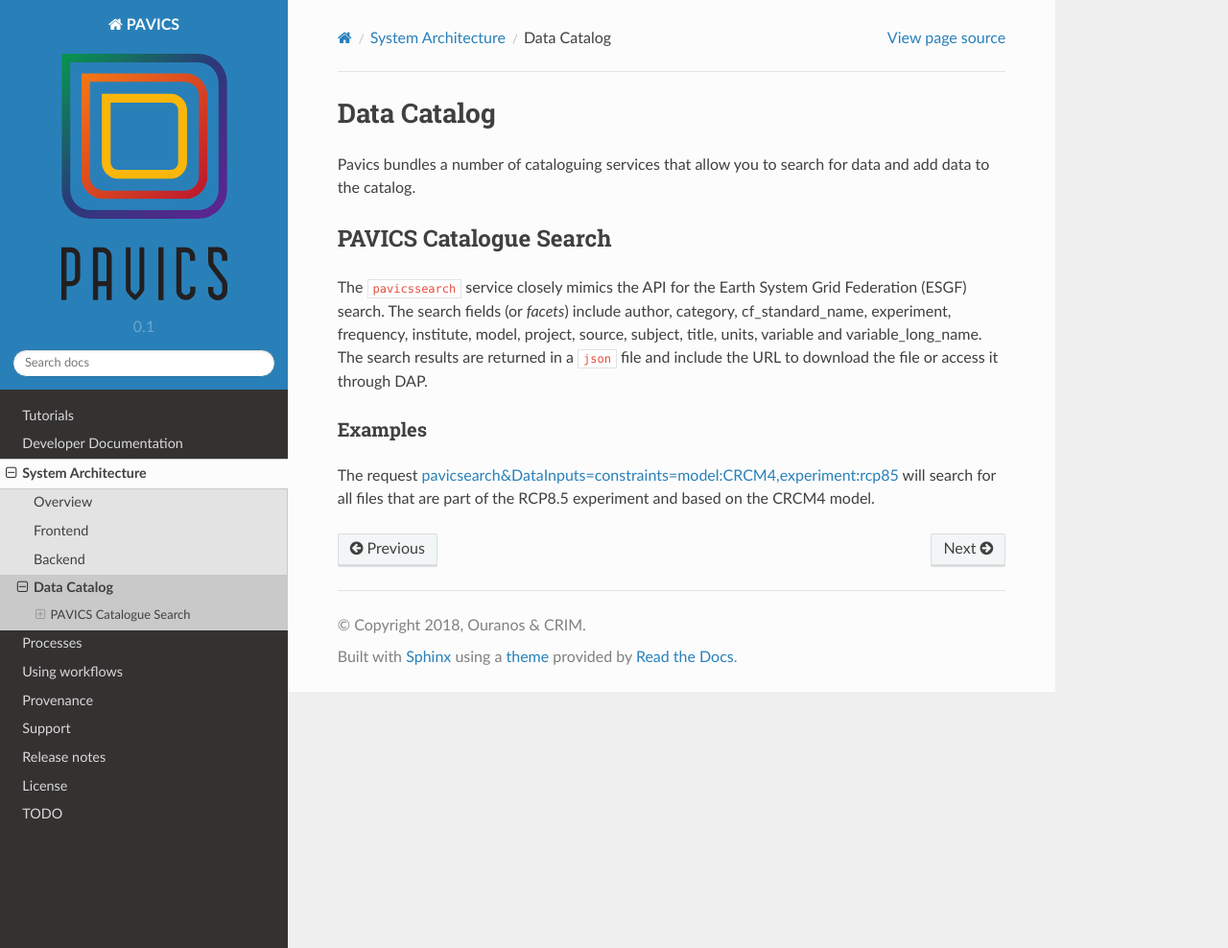
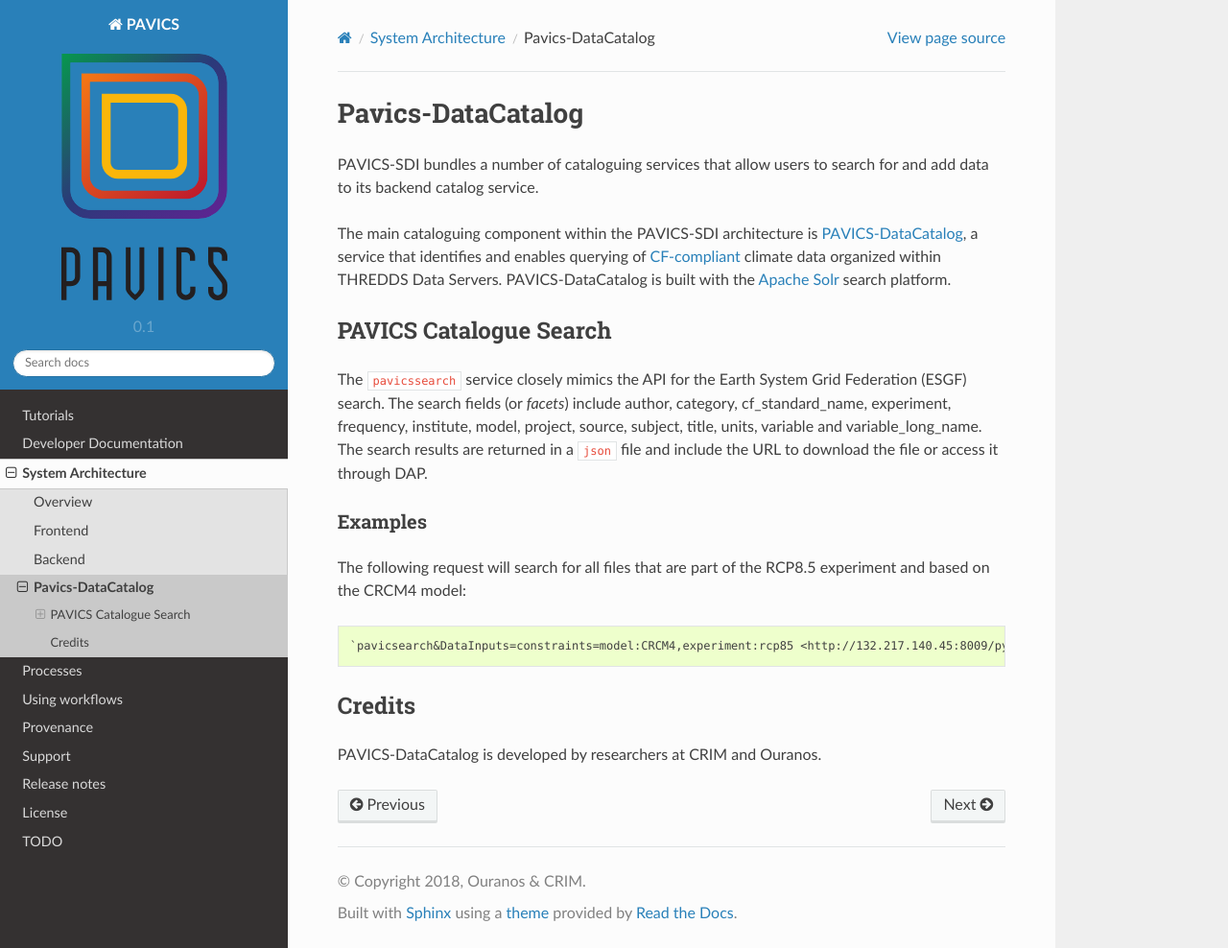
Before and after one commit to Ouranosinc/pavics-sdi, a Sphinx documentation site: the page built from docs/source/arch/data_catalog.rst, in a window 1280 px wide and 988 px high. Shown: the whole window at 96% size. Built offline with Sphinx 7.4.7 and the Read the Docs theme 2.0.0, drawn with Linux system fonts in a browser that asks for light colours.

Commit message:
Elaborated on DataCatalog and introduced elements to frontend

```diff
--- a/docs/source/arch/data_catalog.rst
+++ b/docs/source/arch/data_catalog.rst
@@ -1,20 +1,21 @@
-Data Catalog
-============
+Pavics-DataCatalog
+==================
 
-Pavics bundles a number of cataloguing services that allow you to search
-for data and add data to the catalog.
+PAVICS-SDI bundles a number of cataloguing services that allow users to search for and add data to its backend catalog service.
+
+The main cataloguing component within the PAVICS-SDI architecture is `PAVICS-DataCatalog <https://www.github.com/ouranosinc/PAVICS-DataCatalog/>`_, a service that identifies and enables querying of `CF-compliant <http://cfconventions.org/>`_ climate data organized within THREDDS Data Servers. PAVICS-DataCatalog is built with the `Apache Solr <https://lucene.apache.org/solr/>`_ search platform.
 
 PAVICS Catalogue Search
 -----------------------
-The ``pavicssearch`` service closely mimics the API for the Earth
-System Grid Federation (ESGF) search. The search fields (or *facets*)
-include author, category, cf_standard_name, experiment, frequency,
-institute, model, project, source, subject, title, units, variable and
-variable_long_name. The search results are returned in a ``json`` file and
-include the URL to download the file or access it through DAP.
-
+The ``pavicssearch`` service closely mimics the API for the Earth System Grid Federation (ESGF) search. The search fields (or *facets*) include author, category, cf_standard_name, experiment, frequency, institute, model, project, source, subject, title, units, variable and variable_long_name. The search results are returned in a ``json`` file and include the URL to download the file or access it through DAP.
 
 Examples
 ~~~~~~~~
-The request `pavicsearch&DataInputs=constraints=model:CRCM4,experiment:rcp85 <http://132.217.140.45:8009/pywps?service=WPS&request=execute&version=1.0.0&identifier=pavicsearch&DataInputs=constraints=model:CRCM4,experiment:rcp85>`_
-will search for all files that are part of the RCP8.5 experiment and based on the CRCM4 model.
+The following request will search for all files that are part of the RCP8.5 experiment and based on the CRCM4 model::
+
+`pavicsearch&DataInputs=constraints=model:CRCM4,experiment:rcp85 <http://132.217.140.45:8009/pywps?service=WPS&request=execute&version=1.0.0&identifier=pavicsearch&DataInputs=constraints=model:CRCM4,experiment:rcp85>`_
+
+Credits
+-------
+
+PAVICS-DataCatalog is developed by researchers at CRIM and Ouranos.
```
Also changed, not shown: docs/source/arch/frontend.rst (+33 -3 lines).
